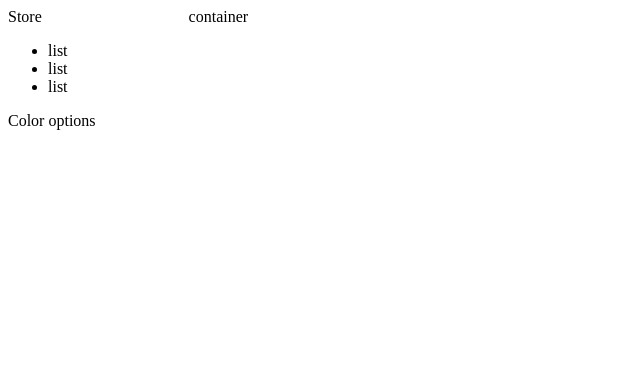
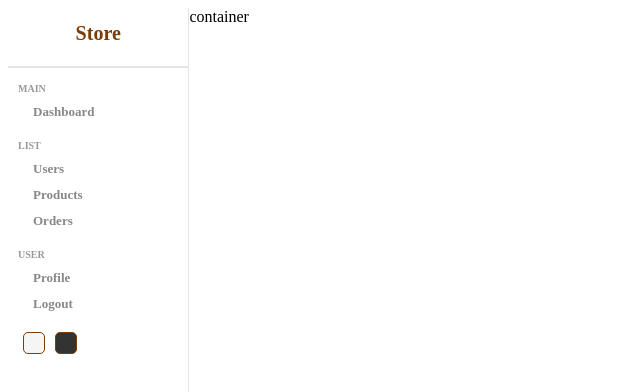
Before and after one commit to Aziza20/admin-ui, a React (Vite) app: page / in a window 1280 px wide. Shown: the top 392 px of the page, without its empty margins (0-640 px from the left). Built offline with nearby package versions, Linux system fonts and the light colour scheme.

Commit message:
first commit

```diff
--- a/src/components/sidebar/Sidebar.jsx
+++ b/src/components/sidebar/Sidebar.jsx
@@ -1,26 +1,49 @@
 import "./sidebar.scss";
+import { Link } from "react-router-dom";
 
 const Sidebar = () => {
     return (
-        <div className="sidebar">
+                <div className="sidebar">
         <div className="top">
-          <div className="logo">Store</div>
+            <Link to="/">
+            <span className="logo">Store</span>
+            </Link>
         </div>
+        <hr />
         <div className="center">
-          <ul>
+            <ul>
+            <p className="title">MAIN</p>
             <li>
-              <span>list</span>
+                <span>Dashboard</span>
+            </li>
+            <p className="title">LIST</p>
+            <Link to="/users">
+                <li>
+                <span>Users</span>
+                </li>
+            </Link>
+            <Link to="/products">
+                <li>
+                <span>Products</span>
+                </li>
+            </Link>
+            <li>
+                <span>Orders</span>
+            </li>
+            <p className="title">USER</p>
+            <li>
+                <span>Profile</span>
             </li>
             <li>
-              <span>list</span>
+                <span>Logout</span>
             </li>
-            <li>
-              <span>list</span>
-            </li>
-          </ul>
+            </ul>
         </div>
-        <div className="bottom">Color options</div>
-    </div>
+        <div className="bottom">
+            <div className="colorOption"></div>
+            <div className="colorOption"></div>
+        </div>
+        </div>
     );
 };
 
--- a/src/components/sidebar/sidebar.scss
+++ b/src/components/sidebar/sidebar.scss
@@ -1,3 +1,95 @@
-.sidebar {
+    .sidebar {
+        flex: 1;
+    }
+  .sidebar {
     flex: 1;
+    border-right: 0.5px solid rgb(230, 227, 227);
+    min-height: 100vh;
+    background-color: white;
+
+    .top {
+      height: 50px;
+      display: flex;
+      align-items: center;
+      justify-content: center;
+
+      .logo {
+        font-size: 20px;
+        font-weight: bold;
+        color: #7b3c08;
+      }
+    }
+
+    hr {
+      height: 0;
+      border: 0.5px solid rgb(230, 227, 227);
+    }
+
+    a {
+      text-decoration: none;
+    }
+
+    .center {
+      padding-left: 10px;
+
+      ul {
+        list-style: none;
+        margin: 0;
+        padding: 0;
+
+        .title {
+          font-size: 10px;
+          font-weight: bold;
+          color: #999;
+          margin-top: 15px;
+          margin-bottom: 5px;
+        }
+
+        li {
+          display: flex;
+          align-items: center;
+          padding: 5px;
+          cursor: pointer;
+
+          &:hover {
+            background-color: #fde9dd;
+          }
+
+          .icon {
+            font-size: 18px;
+            color: #7b3c08;
+          }
+
+          span {
+            font-size: 13px;
+            font-weight: 600;
+            color: #888;
+            margin-left: 10px;
+          }
+        }
+      }
+    }
+
+    .bottom {
+      display: flex;
+      align-items: center;
+      margin: 10px;
+
+      .colorOption {
+        width: 20px;
+        height: 20px;
+        border-radius: 5px;
+        border: 1px solid #7b3c08;
+        cursor: pointer;
+        margin: 5px;
+
+        &:nth-child(1) {
+          background-color: whitesmoke;
+        }
+
+        &:nth-child(2) {
+          background-color: #333;
+        }
+      }
+    }
   }
```
